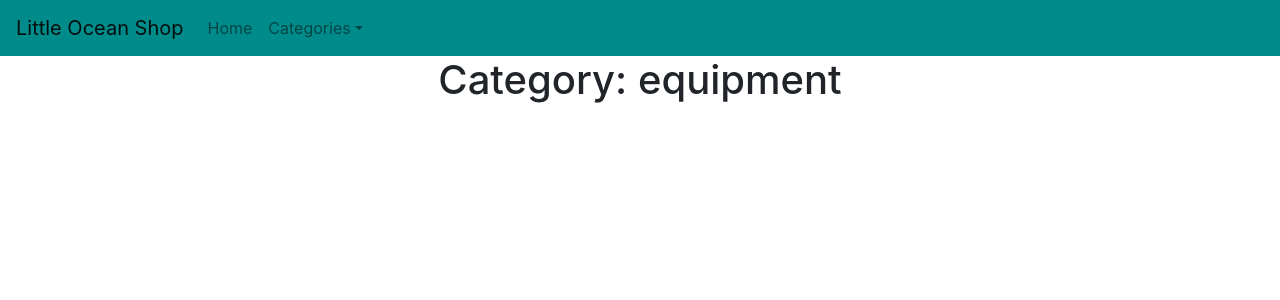
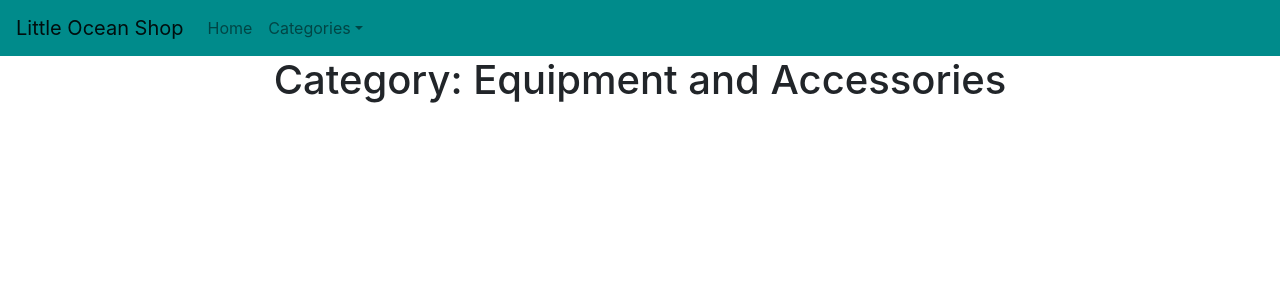
Before and after one commit to jehough/reactproject, a React (Create React App) app in the folder jsfrontend/: page /equipment in a window 1280 px wide. Shown: the top 300 px of the page. Built offline with nearby package versions, Linux system fonts and the light colour scheme.

Commit message:
Adds title to props

```diff
--- a/jsfrontend/src/App.js
+++ b/jsfrontend/src/App.js
@@ -18,8 +18,8 @@ function App() {
     <div className="App">
       <Navbar />
       <Route exact path="/" component={Home} />
-      <Route path="/fish" render={() => <Categories division="fish" />} />
-      <Route path="/equipment" render={() => <Categories division="equipment" />} />
+      <Route path="/fish" render={() => <Categories division="fish" title="Fish and Marine Life"/>} />
+      <Route path="/equipment" render={() => <Categories division="equipment" title="Equipment and Accessories"/>} />
     </div>
     </Router>
   );
--- a/jsfrontend/src/views/containers/categories.js
+++ b/jsfrontend/src/views/containers/categories.js
@@ -4,7 +4,7 @@ export default class Home extends Component {
 
   render(){
     return(<div>
-      <h1>Category: {this.props.division}</h1>
+      <h1>Category: {this.props.title}</h1>
 
     </div>)
   }
```
